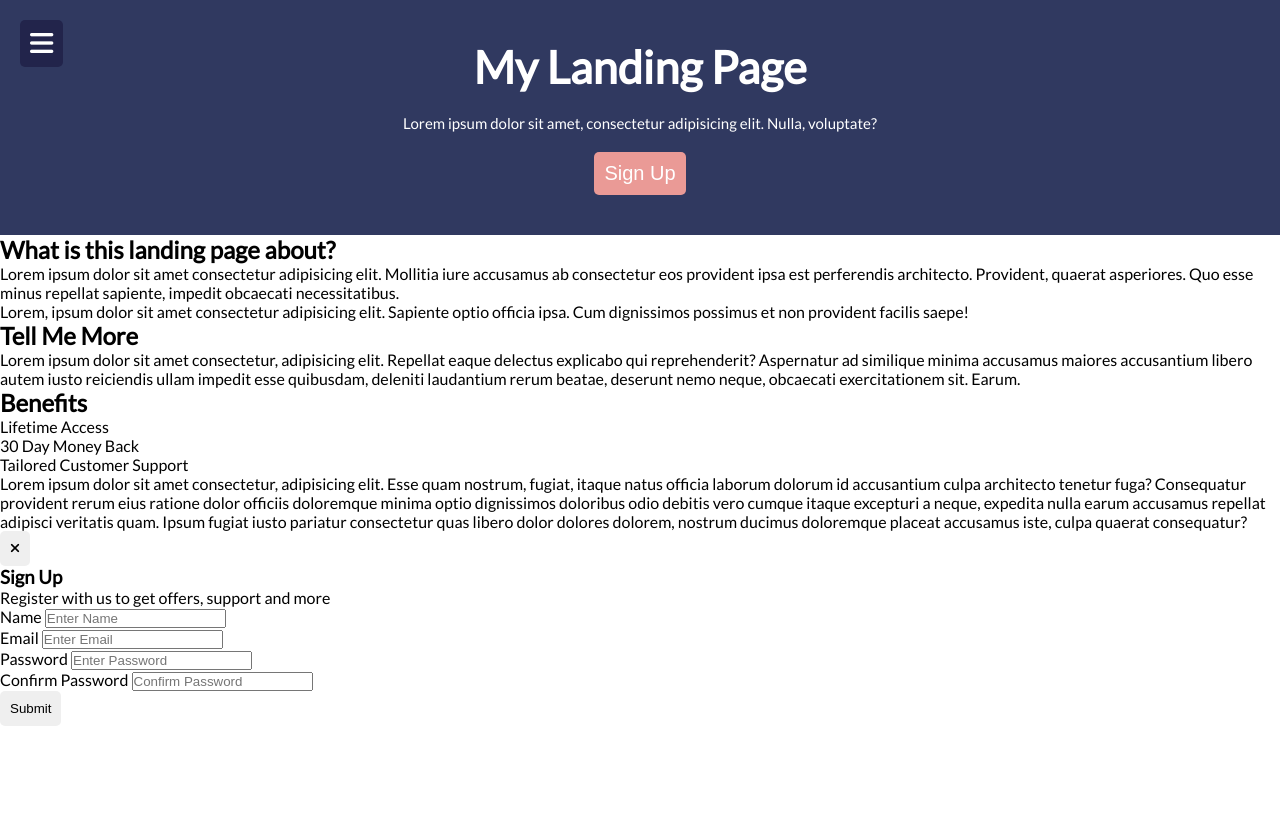
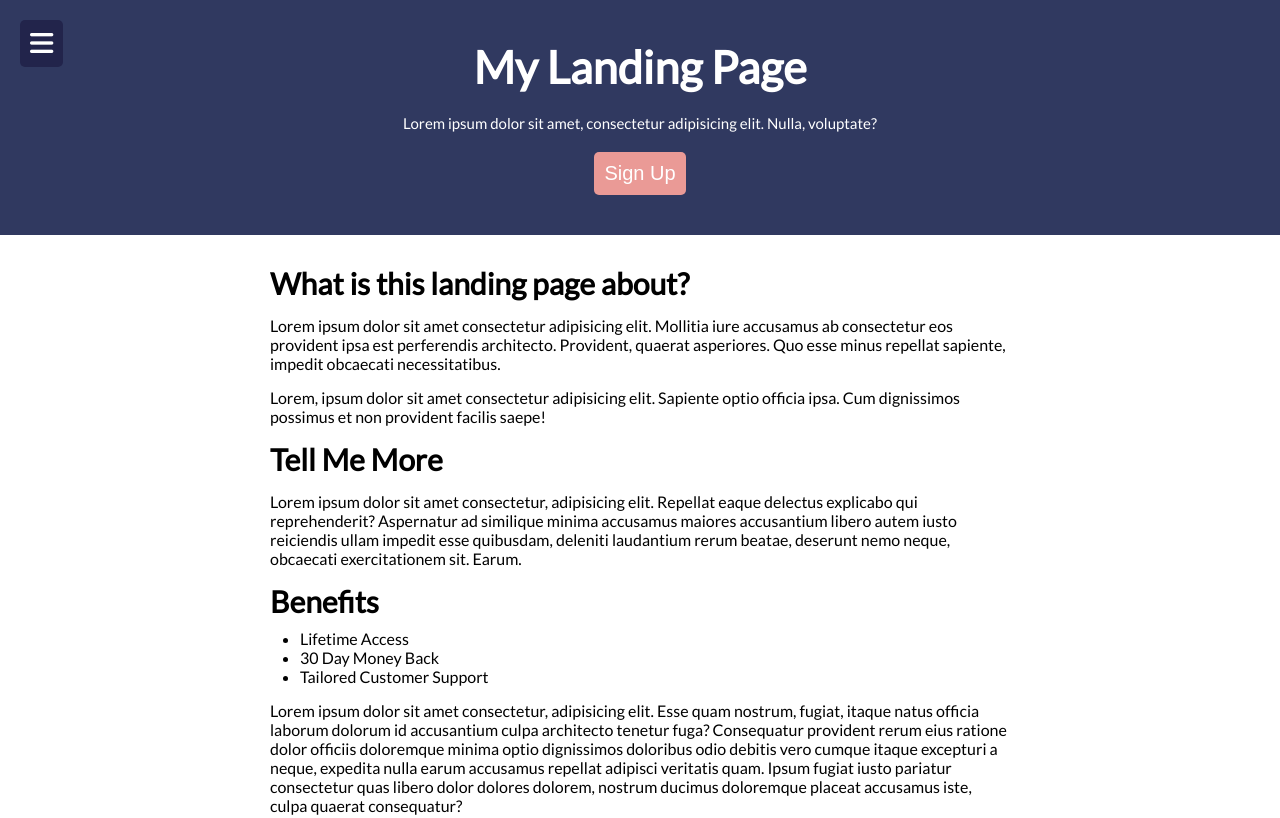
Before and after one commit to yumcoding/MyLandingPage, a plain HTML site: page index.html in a window 1280 px wide. Shown: the top 818 px of the page. Drawn offline with Linux system fonts and the light colour scheme; a script that the page names is missing.

Commit message:
style main section

```diff
--- a/style.css
+++ b/style.css
@@ -95,3 +95,23 @@ header .cta-btn {
   color: #fff;
   font-size: 20px;
 }
+
+/* main */
+.container {
+  padding: 30px;
+  width: 800px;
+  max-width: 100%;
+  margin: 0 auto;
+}
+
+.container h2 {
+  font-size: 30px;
+}
+
+.container p {
+  margin: 15px 0;
+}
+
+.container ul {
+  margin: 10px 30px;
+}
```
